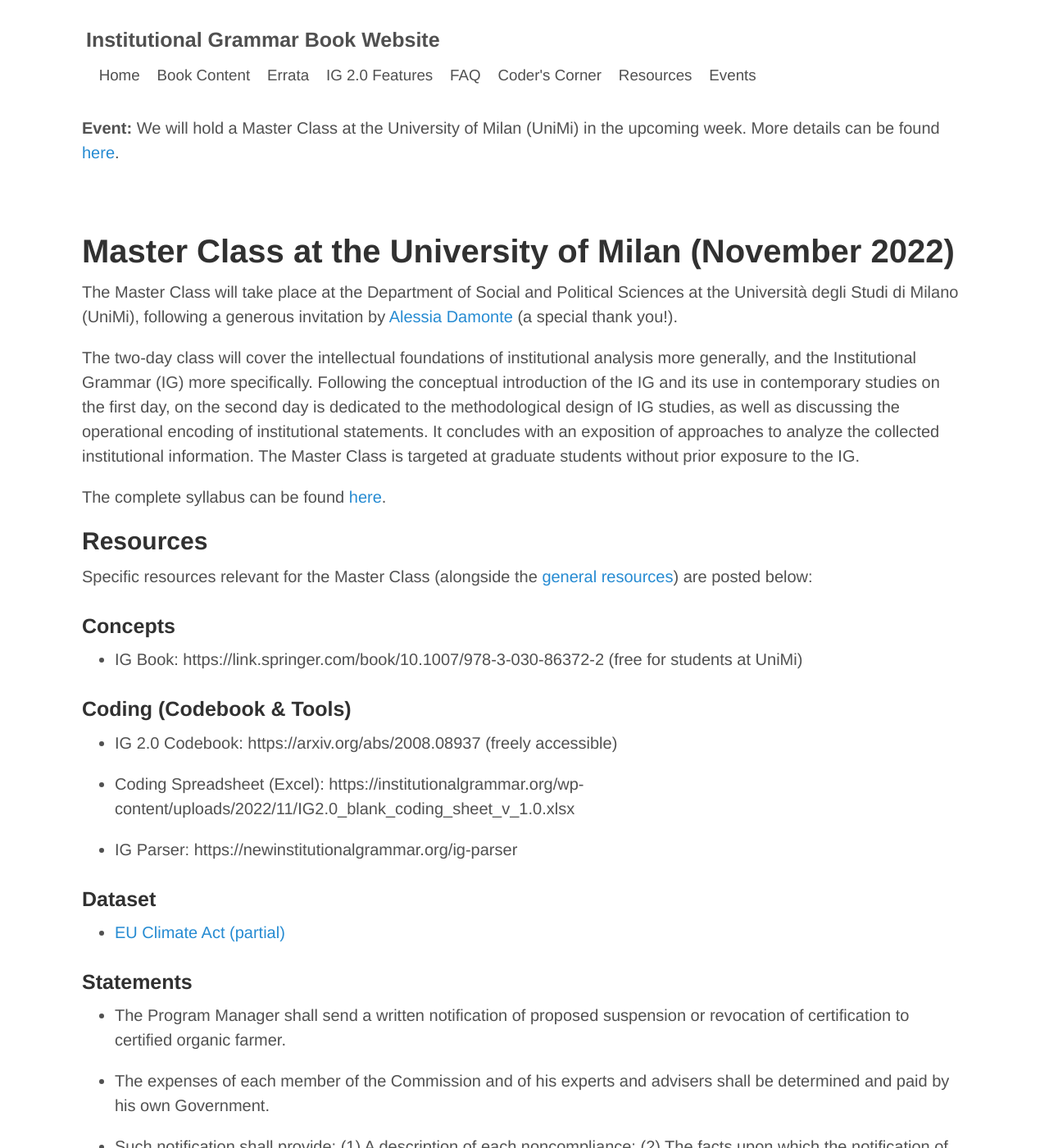
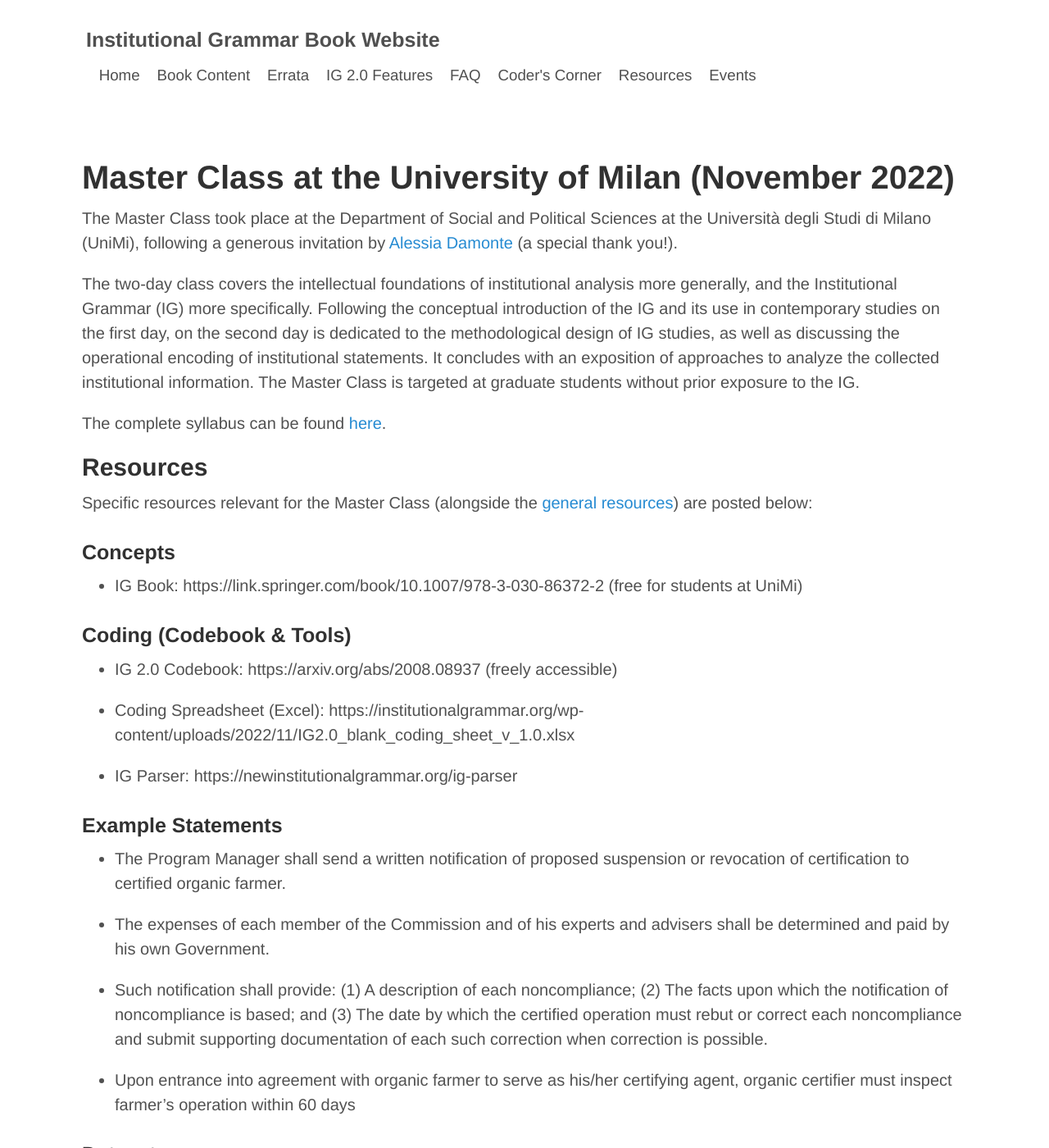
Before and after one commit to InstitutionalGrammar/IG-Book, a Jekyll site: the page built from events-milan-2022.md, in a window 1280 px wide and 1400 px high. Shown: the whole window at 82% size. Built offline with Jekyll 4.4.1, drawn with Linux system fonts in a browser that asks for light colours; some of the changed text lies outside the part shown.

Commit message:
Removed events header. Adjusted Milan event overview.

```diff
--- a/_layouts/default.html
+++ b/_layouts/default.html
@@ -40,8 +40,8 @@
        &nbsp;&nbsp;&nbsp;<a href="{{ site.path }}/events.html">Events</a>
      </small>
    </h3>
-   <br>
-   <b>Event:</b> We will hold a Master Class at the University of Milan (UniMi) in the upcoming week. More details can be found <a href="https://newinstitutionalgrammar.org/events-milan-2022">here</a>.
+   <!--<br>
+   <b>Event:</b> We will hold a Master Class at the University of Milan (UniMi) in the upcoming week. More details can be found <a href="https://newinstitutionalgrammar.org/events-milan-2022">here</a>.-->
 </header>
 
 <div id="content">
--- a/events-milan-2022.md
+++ b/events-milan-2022.md
@@ -6,9 +6,9 @@ title: IG Book
 
 # Master Class at the University of Milan (November 2022)
 
-The Master Class will take place at the Department of Social and Political Sciences at the Università degli Studi di Milano (UniMi), following a generous invitation by [Alessia Damonte](https://expertise.unimi.it/get/person/alessia-damonte) (a special thank you!).
+The Master Class took place at the Department of Social and Political Sciences at the Università degli Studi di Milano (UniMi), following a generous invitation by [Alessia Damonte](https://expertise.unimi.it/get/person/alessia-damonte) (a special thank you!).
 
-The two-day class will cover the intellectual foundations of institutional analysis more generally, and the Institutional Grammar (IG) more specifically. Following the conceptual introduction of the IG and its use in contemporary studies on the first day, on the second day is dedicated to the methodological design of IG studies, as well as discussing the operational encoding of institutional statements. It concludes with an exposition of approaches to analyze the collected institutional information. The Master Class is targeted at graduate students without prior exposure to the IG.
+The two-day class covers the intellectual foundations of institutional analysis more generally, and the Institutional Grammar (IG) more specifically. Following the conceptual introduction of the IG and its use in contemporary studies on the first day, on the second day is dedicated to the methodological design of IG studies, as well as discussing the operational encoding of institutional statements. It concludes with an exposition of approaches to analyze the collected institutional information. The Master Class is targeted at graduate students without prior exposure to the IG.
 
 The complete syllabus can be found [here](https://newinstitutionalgrammar.org/resources/IG%20Master%20Class%20Milan%20Overview.pdf).
 
@@ -28,12 +28,7 @@ Specific resources relevant for the Master Class (alongside the <a href="{{ site
 
 * IG Parser: https://newinstitutionalgrammar.org/ig-parser
 
-### Dataset
-
-* [EU Climate Act (partial)](https://docs.google.com/spreadsheets/d/1cFNIgemAie4Q9AHpDyBbJjpfgICnPumcTBMDWVy6E8k/edit?usp=sharing)
-
-
-### Statements
+### Example Statements
 
 * The Program Manager shall send a written notification of proposed suspension or revocation of certification to certified organic farmer.
 
```
Also changed, not shown: other parts of events-milan-2022.md (+5 -0 lines).
